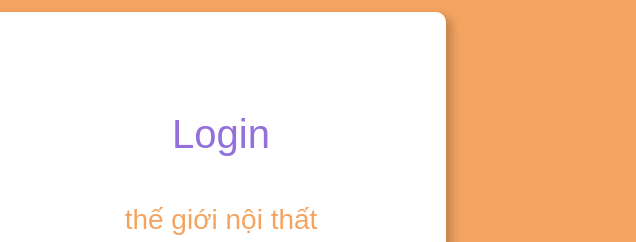
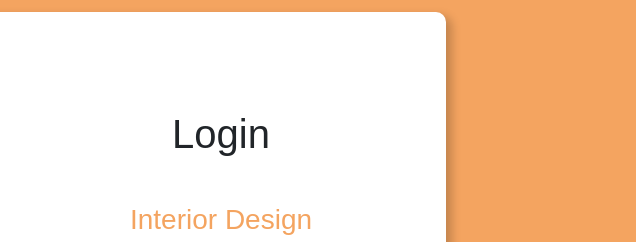
Before and after one commit to Ducanh1994/MD3_Case, a website: page src/view/account/login.html in a window 1280 px wide. Shown: the part 113-355 px from the top of the page, 644-1280 px from the left. Drawn offline with nearby package versions, Linux system fonts and the light colour scheme.

Commit message:
dev sua xong

```diff
--- a/src/view/account/login.html
+++ b/src/view/account/login.html
@@ -190,9 +190,9 @@
         <div class="col-md-6 side-image"></div>
         <div class="col-md-6 right">
         <div class="input-box">
-        <header style="color:mediumpurple"><h1>Login</h1></header>
+        <header background-color:indianred><h1>Login</h1></header>
         <h2 style="text-align:center"></h2>
-        <h3 style="text-align: center;color: sandybrown">thế giới nội thất</h3>
+        <h3 style="text-align: center;color: sandybrown">Interior Design</h3>
         <div class="input-field">
         <input type="text" class="input" id="username" name="username" required autocomplete="off">
         <label for="username">Username</label>
```
